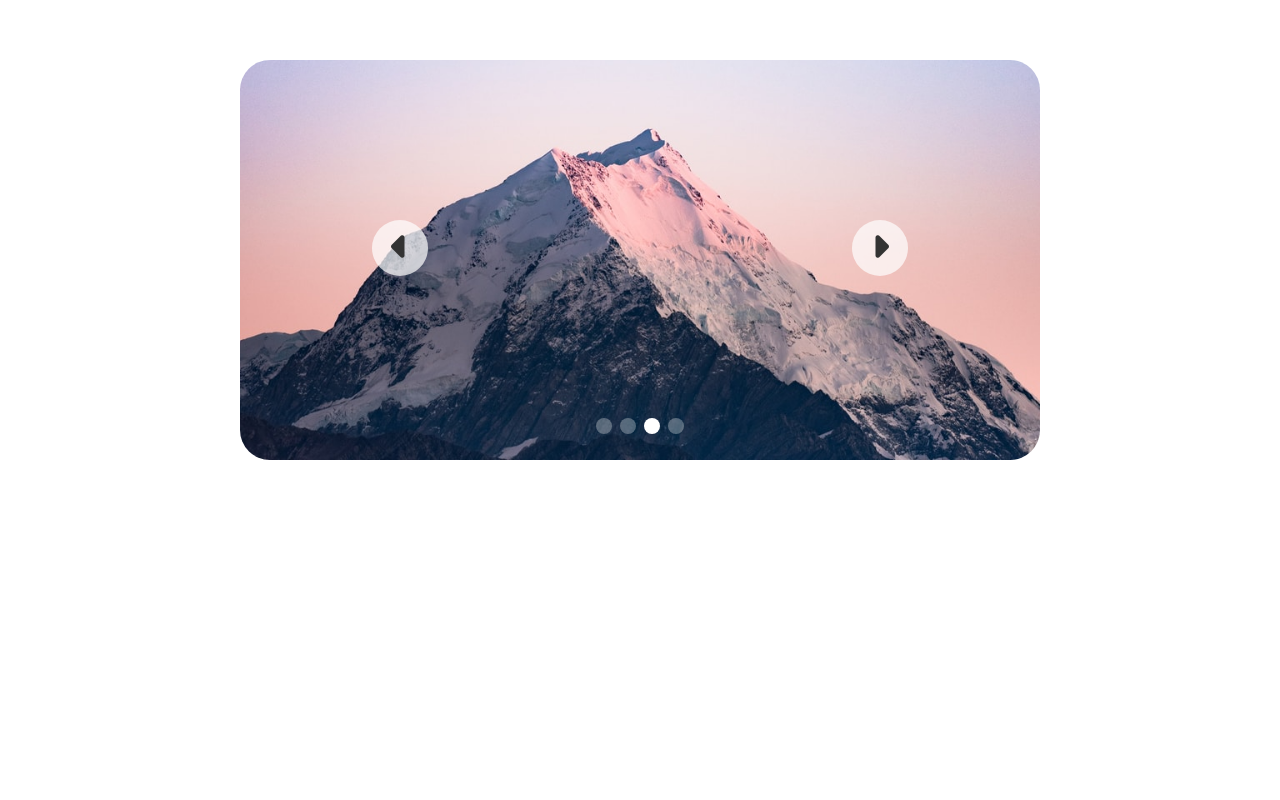
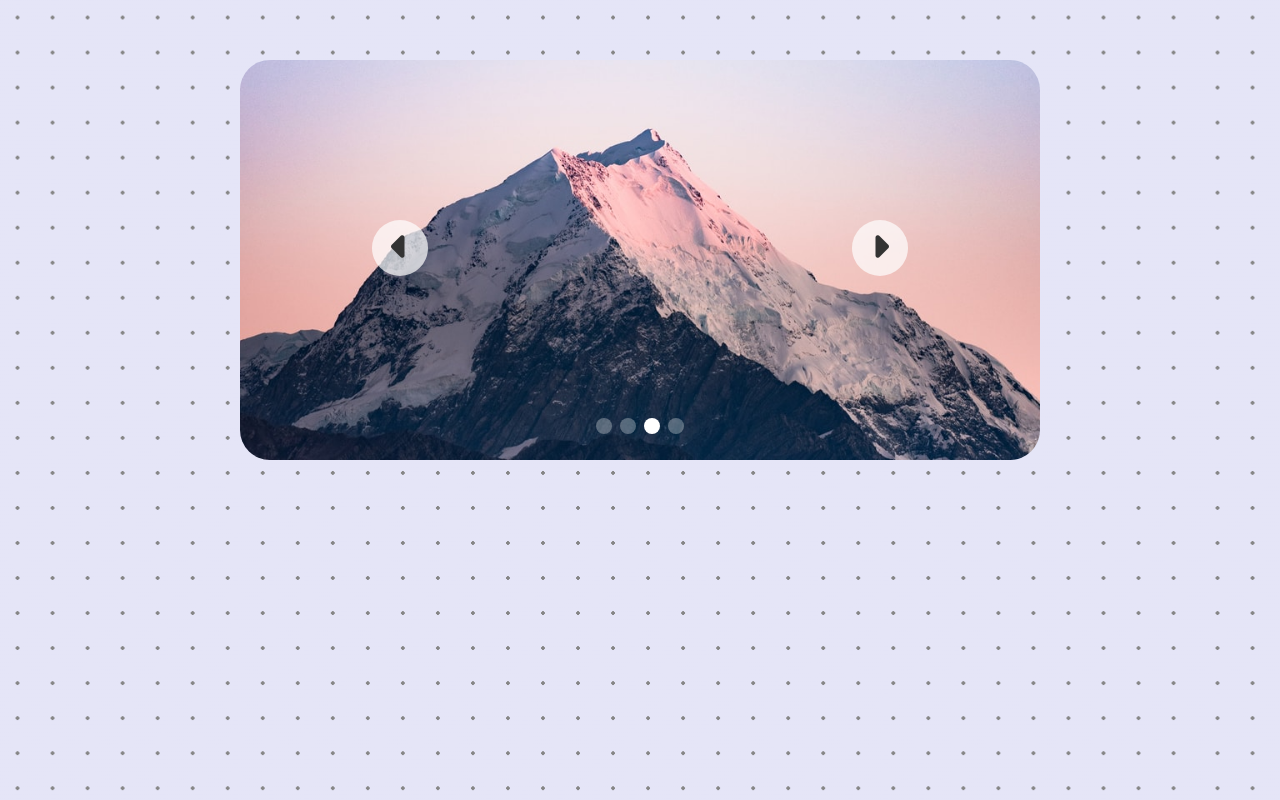
Before and after one commit to mbudhathoki200/LF_FELLOWSHIP, a website built with Vite: page Image Carousel/index.html in a window 1280 px wide. Built offline with nearby package versions, Linux system fonts and the light colour scheme.

Commit message:
Background Added

```diff
--- a/Image Carousel/src/style.css
+++ b/Image Carousel/src/style.css
@@ -1,3 +1,7 @@
+body {
+  background-color: #e5e5f7;
+  background-image: url("../public/images/css-pattern-by-magicpattern\ \(1\).png");
+}
 .carousel__container {
   height: 560px;
   max-width: 800px;
```
Also changed, not shown: Image Carousel/public/images/css-pattern-by-magicpattern (1).png (added), Image Carousel/public/images/pattern.png (added).
